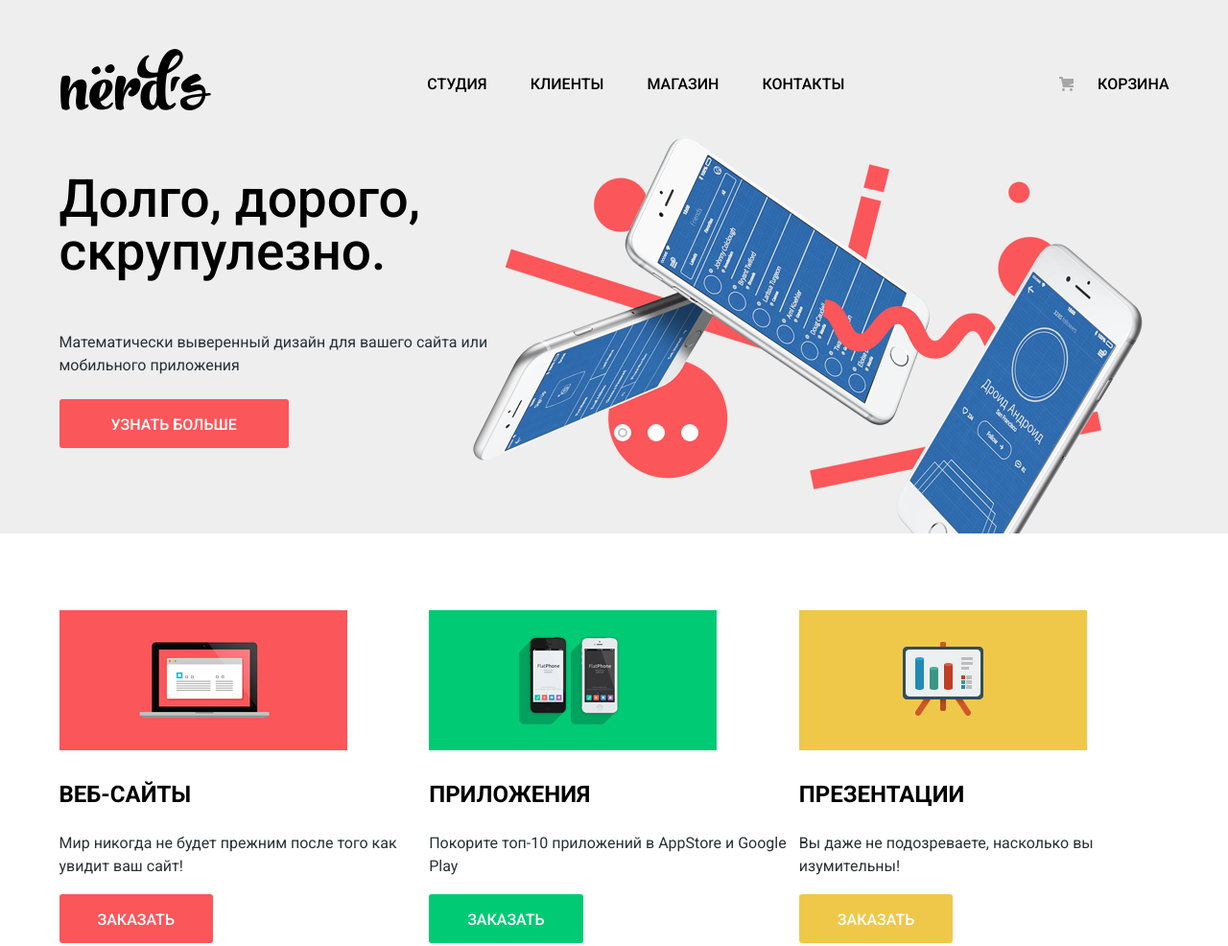
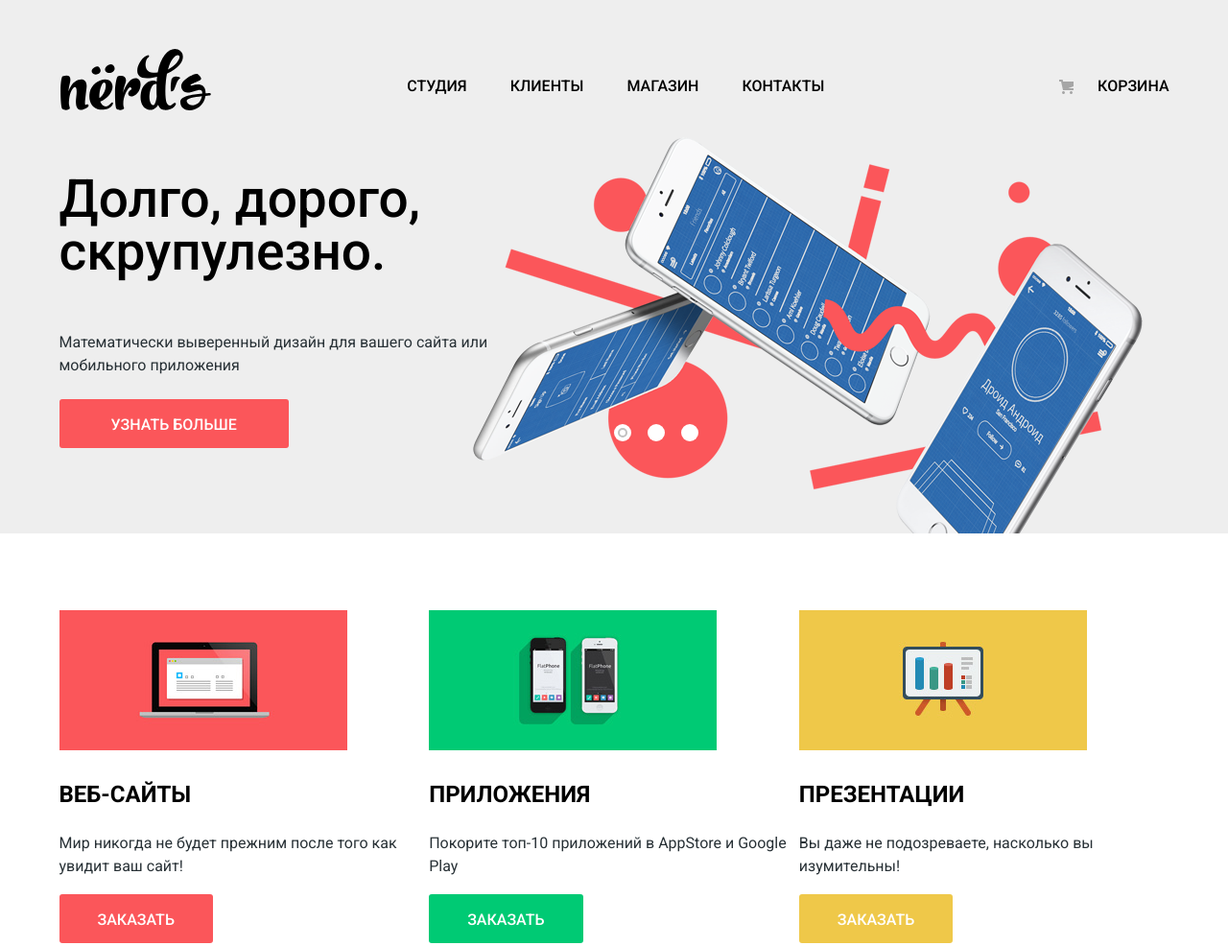
Before and after one commit to Alice2506/228536-nerds-30, a plain HTML site: page index.html in a window 1280 px wide. Shown: the top 986 px of the page at 96% size. Drawn offline with Linux system fonts and the light colour scheme.

Commit message:
правки

```diff
--- a/css/style.css
+++ b/css/style.css
@@ -91,6 +91,7 @@ h3 {
   display: grid;
   grid-template-columns: 1fr auto;
   background-color: var(--basic-black);
+  margin-top: 5px;
 }
 
 .main-header-logo {
@@ -110,7 +111,7 @@ h3 {
   display: flex;
   justify-content: center;
   align-items: center;
-  margin: 0;
+  margin-right: 42px;
   padding: 0;
   list-style: none;
 }
```
